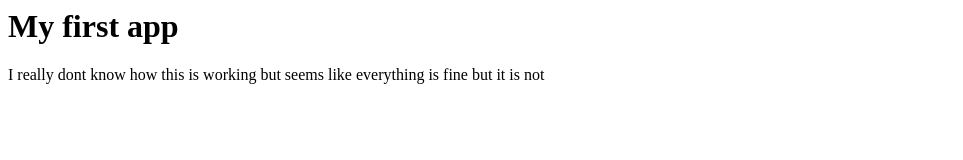
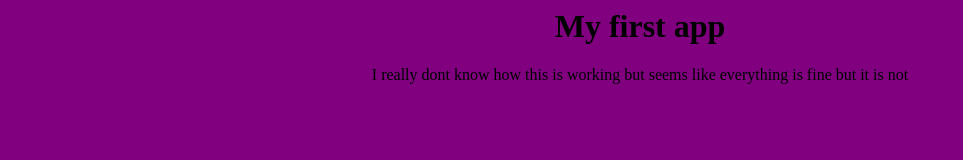
Before and after one commit to amith1996/dbapp, a plain HTML site: page index.html in a window 1280 px wide. Shown: the whole page, without its empty margins (0-963 px from the left). Drawn offline with Linux system fonts and the light colour scheme.

Commit message:
Update index.html

```diff
--- a/index.html
+++ b/index.html
@@ -1,9 +1,9 @@
 <html>
 <head>
 </head>
-<body>
-<h1> My first app </h1>
-  <p> I really dont know how this is working but seems like everything is fine but it is not </p>
+<body><body style="background-color:purple;">
+  <h1> <center> My first app </h1></center>
+  <p> <center> I really dont know how this is working but seems like everything is fine but it is not </p></center>
 
 
 
```
